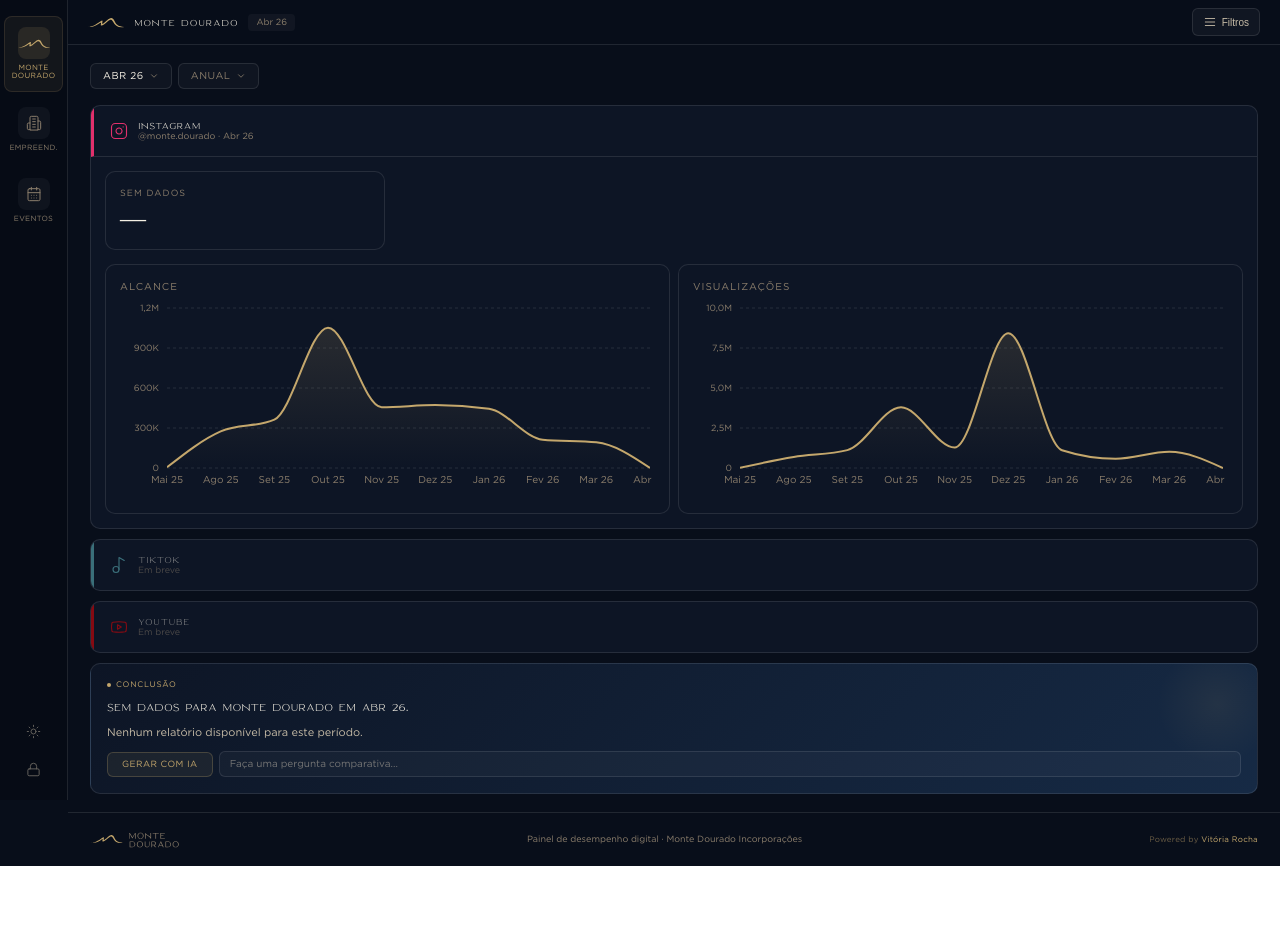
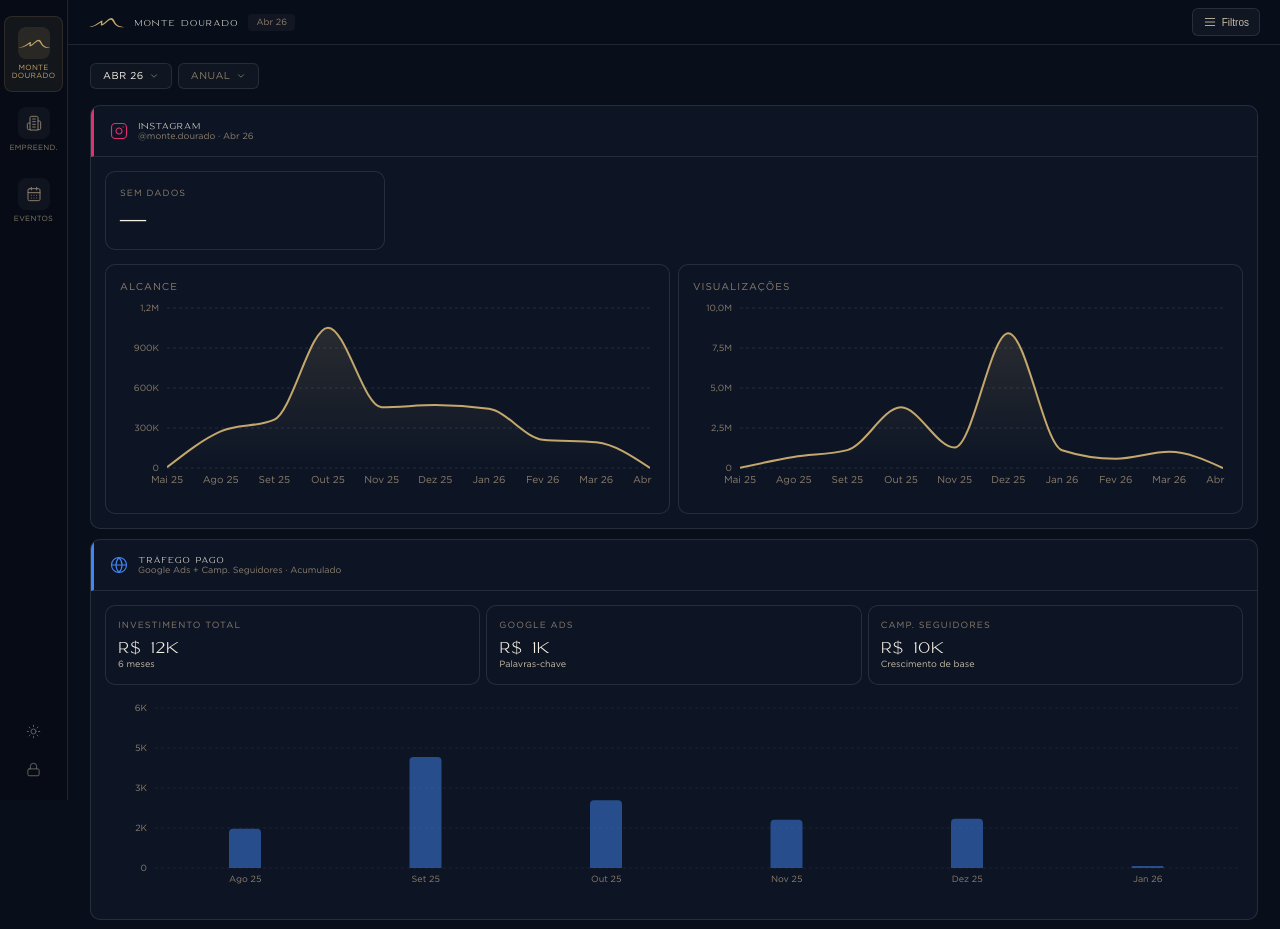
Before and after one commit to marketingmontedourado/painel-monte-dourado, a React (Vite) app: page / in a window 1280 px wide. Shown: the top 929 px of the page. Before the commit the page ends 866 px from the top, so only its background shows below. Built offline with nearby package versions, Linux system fonts and the light colour scheme.

Commit message:
Update App.jsx

```diff
--- a/App.jsx
+++ b/App.jsx
@@ -547,45 +547,60 @@ function SocioView({ onSwitch, C, mode, toggle }) {
 
               {/* SEÇÃO: ADS MONTE DOURADO */}
               {(() => {
+                const adsMonths = allPeriods.filter(pk => db["monte-dourado"]?.[pk]?.inv > 0);
+                if (!adsMonths.length) return null;
                 const d = !isAnual ? db["monte-dourado"]?.[period] : null;
                 const hasAds = d && d.inv > 0;
-                if (isAnual) {
-                  const y = period.split("-")[1];
-                  const ms = allPeriods.filter(pk => pk.startsWith(y) && db["monte-dourado"]?.[pk]?.inv > 0);
-                  if (!ms.length) return null;
-                  let tInv=0, tGoogle=0, tSeg=0;
-                  ms.forEach(pk => { const r=db["monte-dourado"][pk]; tInv+=r.inv||0; tGoogle+=r.invGoogle||0; tSeg+=r.invSeg||0; });
-                  return (
-                    <div style={{ ...card, marginBottom: 10, overflow: "hidden", ...fi(120) }}>
-                      <div style={{ display: "flex", alignItems: "center", gap: 10, padding: mob ? "12px 14px" : "14px 16px", borderBottom: `1px solid ${C.glassBd}`, borderLeft: "3px solid #4285F4" }}>
-                        <Globe size={18} color="#4285F4" strokeWidth={1.5} />
-                        <div>
-                          <div style={{ fontSize: 12, fontWeight: 500, color: C.text, letterSpacing: "0.04em", textTransform: "uppercase", fontFamily: "'Marisa',serif" }}>Tráfego pago</div>
-                          <div style={{ fontSize: 9, color: C.mut, fontFamily: "'Gotham',sans-serif" }}>Google Ads + Seguidores · {y}</div>
-                        </div>
-                      </div>
-                      <div style={{ padding: mob ? "12px 10px" : "14px 14px", display: "grid", gridTemplateColumns: mob ? "1fr 1fr" : "repeat(3,1fr)", gap: 6 }}>
-                        <div style={{ ...card, padding: "14px 12px" }}><div style={{ fontSize: 9, color: C.mut, letterSpacing: "0.12em", textTransform: "uppercase", fontFamily: "'Gotham',sans-serif", marginBottom: 6 }}>Investimento total</div><div style={{ fontSize: 22, fontWeight: 500, fontFamily: "'Marisa',serif" }}>R$ {fmt(tInv)}</div><div style={{ fontSize: 9, color: C.sec, marginTop: 2 }}>{ms.length} meses com ADS</div></div>
-                        <div style={{ ...card, padding: "14px 12px" }}><div style={{ fontSize: 9, color: C.mut, letterSpacing: "0.12em", textTransform: "uppercase", fontFamily: "'Gotham',sans-serif", marginBottom: 6 }}>Google Ads</div><div style={{ fontSize: 22, fontWeight: 500, fontFamily: "'Marisa',serif" }}>R$ {fmt(tGoogle)}</div><div style={{ fontSize: 9, color: C.sec, marginTop: 2 }}>Palavras-chave</div></div>
-                        <div style={{ ...card, padding: "14px 12px" }}><div style={{ fontSize: 9, color: C.mut, letterSpacing: "0.12em", textTransform: "uppercase", fontFamily: "'Gotham',sans-serif", marginBottom: 6 }}>Seguidores</div><div style={{ fontSize: 22, fontWeight: 500, fontFamily: "'Marisa',serif" }}>R$ {fmt(tSeg)}</div><div style={{ fontSize: 9, color: C.sec, marginTop: 2 }}>Campanhas de crescimento</div></div>
-                      </div>
-                    </div>
-                  );
-                }
-                if (!hasAds) return null;
+                // Dados para gráfico
+                const invHistory = adsMonths.map(pk => {
+                  const r = db["monte-dourado"][pk];
+                  return { m: periodLabels[pk], total: r.inv||0, google: r.invGoogle||0, seg: r.invSeg||0 };
+                });
+                // Totais acumulados
+                let tInv=0, tGoogle=0, tSeg=0;
+                const relevantMonths = isAnual ? adsMonths.filter(pk => pk.startsWith(period.split("-")[1])) : adsMonths;
+                relevantMonths.forEach(pk => { const r=db["monte-dourado"][pk]; tInv+=r.inv||0; tGoogle+=r.invGoogle||0; tSeg+=r.invSeg||0; });
+                const periodLabel = isAnual ? period.split("-")[1] : (hasAds ? getPeriodLabel(period) : "Acumulado");
                 return (
                   <div style={{ ...card, marginBottom: 10, overflow: "hidden", ...fi(120) }}>
                     <div style={{ display: "flex", alignItems: "center", gap: 10, padding: mob ? "12px 14px" : "14px 16px", borderBottom: `1px solid ${C.glassBd}`, borderLeft: "3px solid #4285F4" }}>
                       <Globe size={18} color="#4285F4" strokeWidth={1.5} />
                       <div>
                         <div style={{ fontSize: 12, fontWeight: 500, color: C.text, letterSpacing: "0.04em", textTransform: "uppercase", fontFamily: "'Marisa',serif" }}>Tráfego pago</div>
-                        <div style={{ fontSize: 9, color: C.mut, fontFamily: "'Gotham',sans-serif" }}>Google Ads + Seguidores · {getPeriodLabel(period)}</div>
+                        <div style={{ fontSize: 9, color: C.mut, fontFamily: "'Gotham',sans-serif" }}>Google Ads + Camp. Seguidores · {periodLabel}</div>
                       </div>
                     </div>
+                    {/* KPIs */}
                     <div style={{ padding: mob ? "12px 10px" : "14px 14px", display: "grid", gridTemplateColumns: mob ? "1fr 1fr" : "repeat(3,1fr)", gap: 6 }}>
-                      <div style={{ ...card, padding: "14px 12px" }} onClick={() => setMetricModal({ label: "Investimento", field: "inv", brandId: "monte-dourado" })} className="kpi-hover"><div style={{ fontSize: 9, color: C.mut, letterSpacing: "0.12em", textTransform: "uppercase", fontFamily: "'Gotham',sans-serif", marginBottom: 6 }}>Investimento total</div><div style={{ fontSize: 22, fontWeight: 500, fontFamily: "'Marisa',serif" }}>R$ {fmt(d.inv)}</div></div>
-                      {d.invGoogle > 0 && <div style={{ ...card, padding: "14px 12px" }}><div style={{ fontSize: 9, color: C.mut, letterSpacing: "0.12em", textTransform: "uppercase", fontFamily: "'Gotham',sans-serif", marginBottom: 6 }}>Google Ads</div><div style={{ fontSize: 22, fontWeight: 500, fontFamily: "'Marisa',serif" }}>R$ {fmt(d.invGoogle)}</div></div>}
-                      {d.invSeg > 0 && <div style={{ ...card, padding: "14px 12px" }}><div style={{ fontSize: 9, color: C.mut, letterSpacing: "0.12em", textTransform: "uppercase", fontFamily: "'Gotham',sans-serif", marginBottom: 6 }}>Seguidores</div><div style={{ fontSize: 22, fontWeight: 500, fontFamily: "'Marisa',serif" }}>R$ {fmt(d.invSeg)}</div></div>}
+                      <div style={{ ...card, padding: "14px 12px", cursor: "pointer" }} onClick={() => setMetricModal({ label: "Investimento", field: "inv", brandId: "monte-dourado" })}>
+                        <div style={{ fontSize: 9, color: C.mut, letterSpacing: "0.12em", textTransform: "uppercase", fontFamily: "'Gotham',sans-serif", marginBottom: 6 }}>Investimento total</div>
+                        <div style={{ fontSize: 22, fontWeight: 500, fontFamily: "'Marisa',serif" }}>R$ {fmt(hasAds ? d.inv : tInv)}</div>
+                        <div style={{ fontSize: 9, color: C.sec, marginTop: 2 }}>{hasAds ? "" : `${relevantMonths.length} meses`}</div>
+                      </div>
+                      <div style={{ ...card, padding: "14px 12px", cursor: "pointer" }} onClick={() => setMetricModal({ label: "Google Ads", field: "invGoogle", brandId: "monte-dourado" })}>
+                        <div style={{ fontSize: 9, color: C.mut, letterSpacing: "0.12em", textTransform: "uppercase", fontFamily: "'Gotham',sans-serif", marginBottom: 6 }}>Google Ads</div>
+                        <div style={{ fontSize: 22, fontWeight: 500, fontFamily: "'Marisa',serif" }}>R$ {fmt(hasAds ? (d.invGoogle||0) : tGoogle)}</div>
+                        <div style={{ fontSize: 9, color: C.sec, marginTop: 2 }}>Palavras-chave</div>
+                      </div>
+                      <div style={{ ...card, padding: "14px 12px", cursor: "pointer" }} onClick={() => setMetricModal({ label: "Camp. Seguidores", field: "invSeg", brandId: "monte-dourado" })}>
+                        <div style={{ fontSize: 9, color: C.mut, letterSpacing: "0.12em", textTransform: "uppercase", fontFamily: "'Gotham',sans-serif", marginBottom: 6 }}>Camp. Seguidores</div>
+                        <div style={{ fontSize: 22, fontWeight: 500, fontFamily: "'Marisa',serif" }}>R$ {fmt(hasAds ? (d.invSeg||0) : tSeg)}</div>
+                        <div style={{ fontSize: 9, color: C.sec, marginTop: 2 }}>Crescimento de base</div>
+                      </div>
+                    </div>
+                    {/* Gráfico de barras */}
+                    <div style={{ padding: mob ? "4px 10px 14px" : "4px 14px 16px" }}>
+                      <ResponsiveContainer width="100%" height={mob ? 160 : 200}>
+                        <BarChart data={invHistory} barSize={mob ? 20 : 32}>
+                          <CartesianGrid strokeDasharray="3 3" stroke="rgba(255,255,255,0.06)" vertical={false} />
+                          <XAxis dataKey="m" tick={{ fill: C.mut, fontSize: mob ? 8 : 9 }} axisLine={false} tickLine={false} interval={mob ? 1 : 0} angle={mob ? -35 : 0} textAnchor={mob ? "end" : "middle"} height={mob ? 40 : 30} />
+                          <YAxis tick={{ fill: C.mut, fontSize: 9 }} axisLine={false} tickLine={false} tickFormatter={fmt} width={45} />
+                          <Tooltip cursor={{ fill: 'rgba(255,255,255,0.05)' }} content={({ active, payload }) => active && payload?.length ? <div style={{ background: "rgba(8,14,26,0.95)", border: `1px solid #4285F4`, borderRadius: 6, padding: "8px 12px", boxShadow: "0 4px 16px rgba(0,0,0,0.5)" }}><div style={{ fontSize: 10, color: "#4285F4", textTransform: "uppercase", marginBottom: 4 }}>{payload[0]?.payload?.m}</div><div style={{ fontSize: 13, color: "#F5F0E4", fontWeight: 500 }}>R$ {payload[0]?.payload?.total?.toLocaleString("pt-BR")}</div>{payload[0]?.payload?.google > 0 && <div style={{ fontSize: 9, color: "#C8BDA8", marginTop: 2 }}>Google: R$ {payload[0]?.payload?.google?.toLocaleString("pt-BR")}</div>}{payload[0]?.payload?.seg > 0 && <div style={{ fontSize: 9, color: "#C8BDA8" }}>Camp. Seg: R$ {payload[0]?.payload?.seg?.toLocaleString("pt-BR")}</div>}</div> : null} />
+                          <Bar dataKey="total" radius={[4,4,0,0]}>
+                            {invHistory.map((e, i) => <Cell key={i} fill={hasAds && e.m === periodLabels[period] ? "#4285F4" : "#4285F4" + "80"} />)}
+                          </Bar>
+                        </BarChart>
+                      </ResponsiveContainer>
                     </div>
                   </div>
                 );
```
